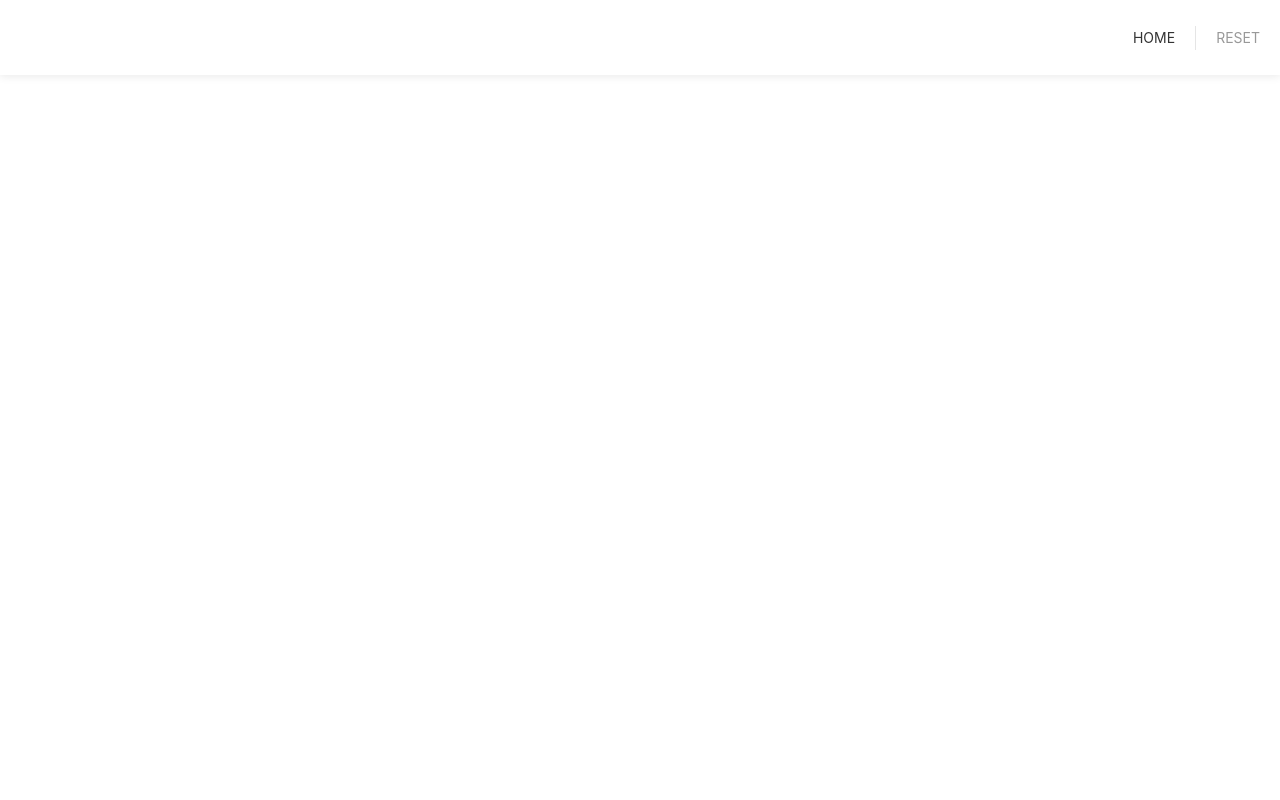
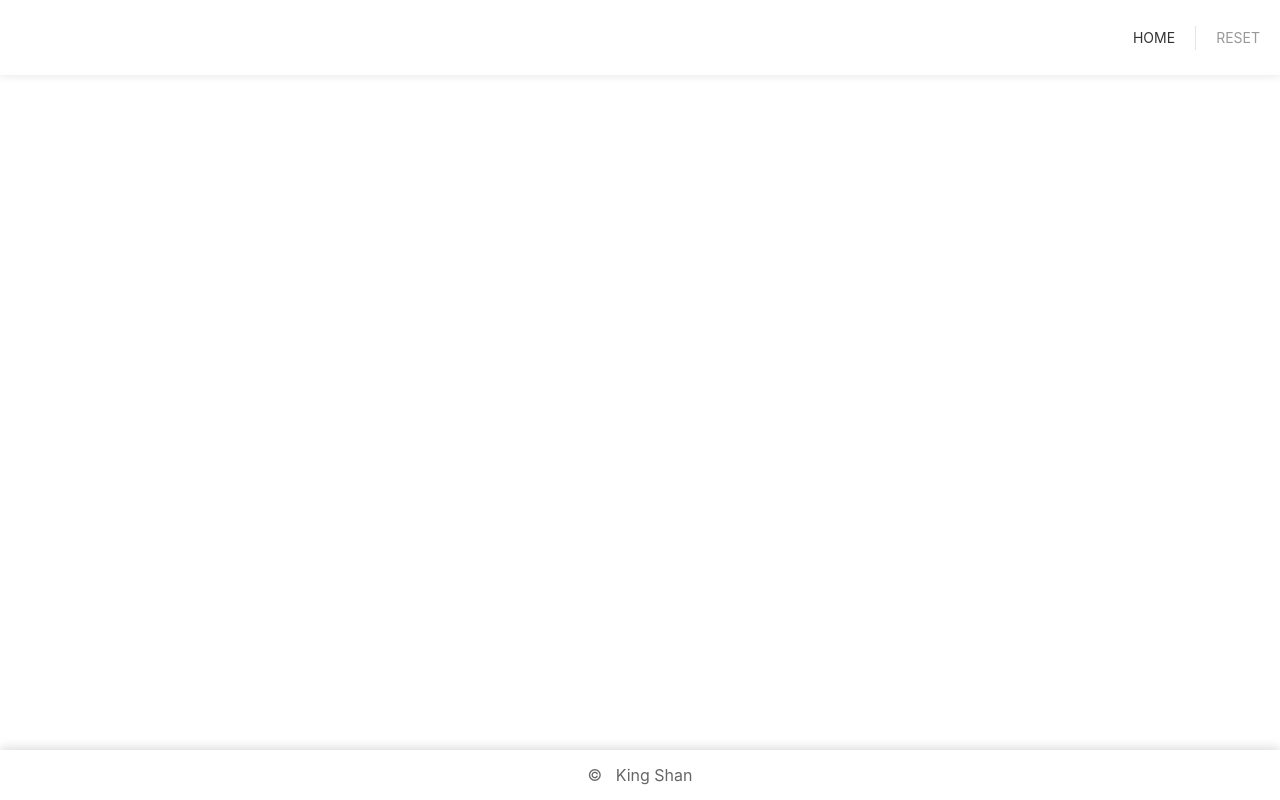
Before and after one commit to svenkat683/finding-falcone, an Angular app: page /finding-falcone in a window 1280 px wide. Built offline with nearby package versions, Linux system fonts and the light colour scheme.

Commit message:
Add footer

```diff
--- a/src/app/app.component.html
+++ b/src/app/app.component.html
@@ -1,2 +1,3 @@
 <app-header></app-header>
 <router-outlet></router-outlet>
+<app-footer></app-footer>
--- a/src/app/app.module.ts
+++ b/src/app/app.module.ts
@@ -5,9 +5,10 @@ import { AppRoutingModule } from "./app-routing.module";
 import { AppComponent } from "./app.component";
 import { FindingFalconeComponent } from "./components/finding-falcone/finding-falcone.component";
 import { HeaderComponent } from './components/header/header.component';
+import { FooterComponent } from './components/footer/footer.component';
 
 @NgModule({
-  declarations: [AppComponent, FindingFalconeComponent, HeaderComponent],
+  declarations: [AppComponent, FindingFalconeComponent, HeaderComponent, FooterComponent],
   imports: [BrowserModule, AppRoutingModule],
   providers: [],
   bootstrap: [AppComponent]
--- /dev/null
+++ b/src/app/components/footer/footer.component.css
@@ -0,0 +1,7 @@
+.footer {
+  width: 100%;
+  box-shadow: 0 -2px 10px 0 rgba(0, 0, 0, 0.15);
+  z-index: 999;
+  background: white;
+  height: 50px;
+}
--- /dev/null
+++ b/src/app/components/footer/footer.component.html
@@ -0,0 +1,5 @@
+<div
+  class="footer uk-flex uk-flex-center uk-flex-middle uk-position-fixed uk-position-bottom"
+>
+  <dd>&copy; &nbsp; King Shan</dd>
+</div>
--- /dev/null
+++ b/src/app/components/footer/footer.component.ts
@@ -0,0 +1,15 @@
+import { Component, OnInit } from '@angular/core';
+
+@Component({
+  selector: 'app-footer',
+  templateUrl: './footer.component.html',
+  styleUrls: ['./footer.component.css']
+})
+export class FooterComponent implements OnInit {
+
+  constructor() { }
+
+  ngOnInit() {
+  }
+
+}
```
Also changed, not shown: 1 other file (tests, documents, lock files or other folders).
